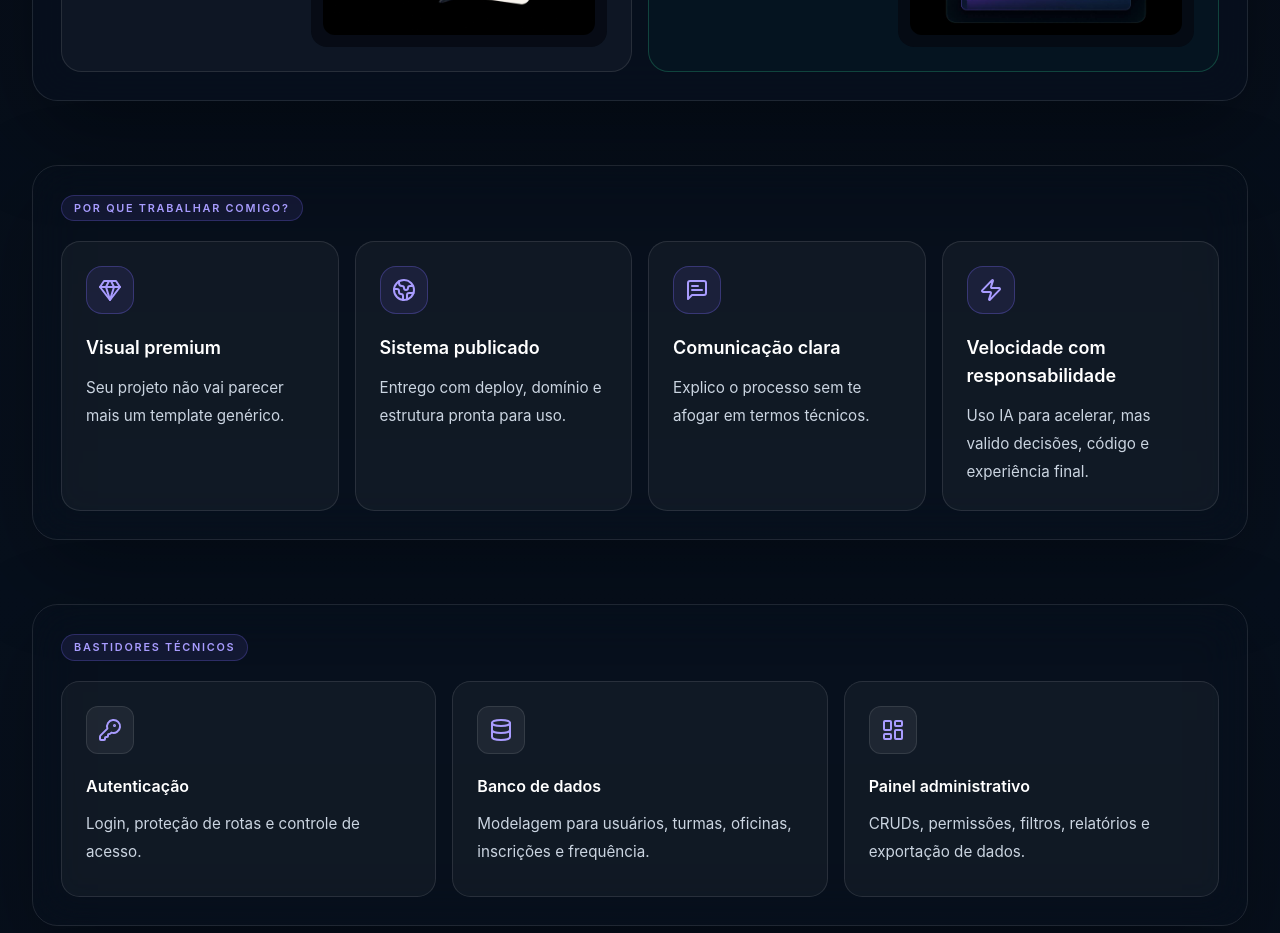
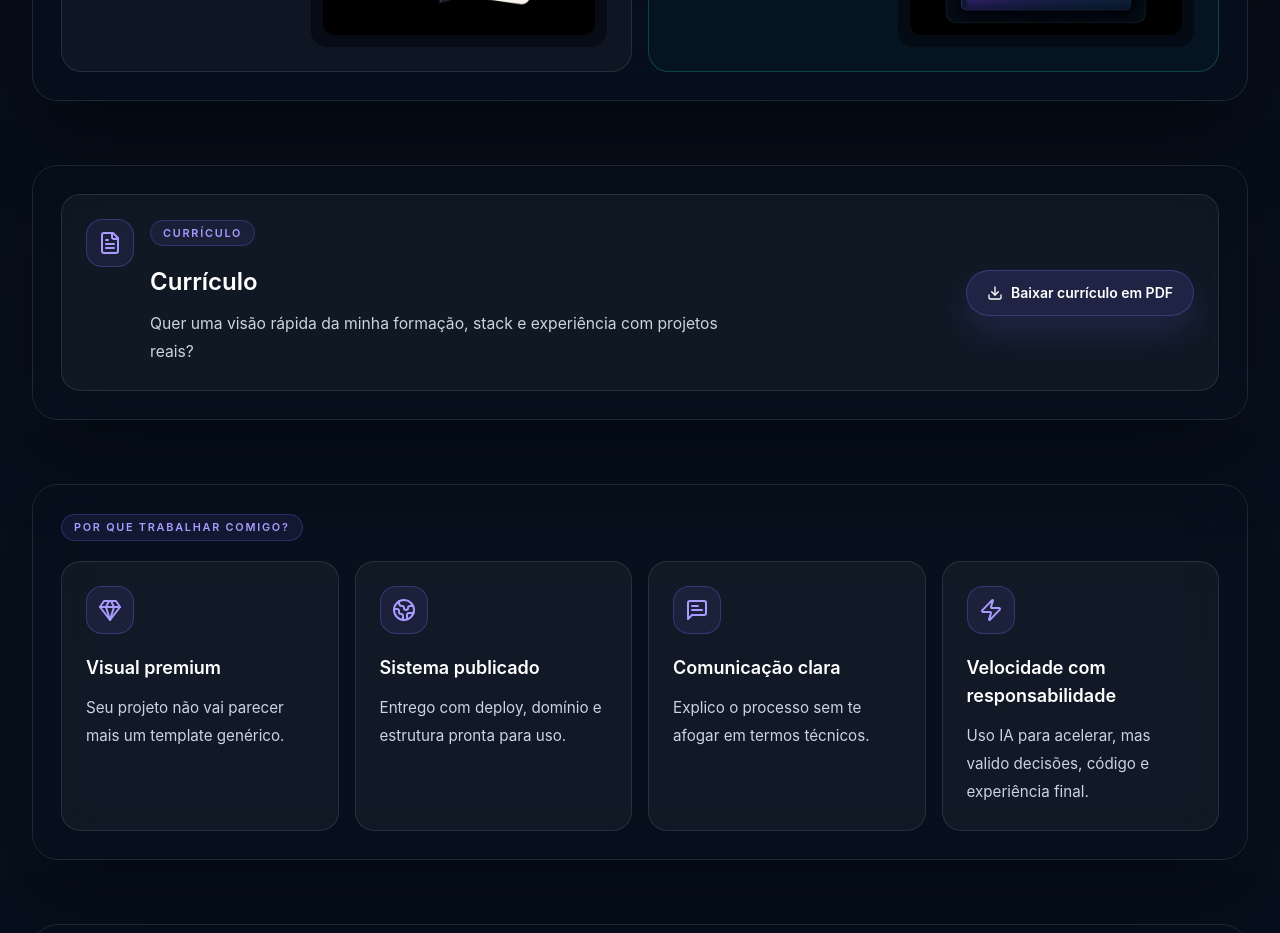
Before and after one commit to hamadvitor0-cell/Portfolio, a Next.js app: page / in a window 1280 px wide. Shown: the part 1840-2773 px from the top of the page. Built offline with nearby package versions, Linux system fonts and the light colour scheme.

Commit message:
Add resume download section

```diff
--- a/src/app/page.tsx
+++ b/src/app/page.tsx
@@ -3,6 +3,7 @@ import { FinalCtaSection } from "@/sections/final-cta";
 import { HeroSection } from "@/sections/hero";
 import { InvestmentSection } from "@/sections/investment";
 import { ProcessSection } from "@/sections/process";
+import { ResumeSection } from "@/sections/resume";
 import { TechnicalBackstageSection } from "@/sections/technical-backstage";
 import { WhyWorkSection } from "@/sections/why-work";
 
@@ -11,6 +12,7 @@ export default function Home() {
     <main>
       <HeroSection />
       <AudienceTabsSection />
+      <ResumeSection />
       <WhyWorkSection />
       <TechnicalBackstageSection />
       <ProcessSection />
--- /dev/null
+++ b/src/sections/resume.tsx
@@ -0,0 +1,40 @@
+import { Download, FileText } from "lucide-react";
+import { SectionReveal } from "@/components/section-reveal";
+
+export function ResumeSection() {
+  return (
+    <section id="resume" className="scroll-mt-28 px-4 py-8 sm:px-6">
+      <div className="mx-auto max-w-[76rem] rounded-[1.6rem] border border-white/10 bg-[#07101d]/72 p-5 shadow-[0_30px_90px_rgba(0,0,0,0.3)] backdrop-blur-xl sm:p-7">
+        <SectionReveal>
+          <article className="group flex flex-col gap-6 rounded-[1.2rem] border border-white/10 bg-white/[0.04] p-6 transition duration-300 hover:-translate-y-1 hover:border-[#7c6cff]/50 hover:bg-white/[0.065] sm:flex-row sm:items-center sm:justify-between">
+            <div className="flex max-w-2xl gap-4">
+              <span className="grid size-12 shrink-0 place-items-center rounded-2xl border border-[#7c6cff]/30 bg-[#7c6cff]/10 text-[#a99cff] transition group-hover:scale-105">
+                <FileText className="size-6" />
+              </span>
+              <div>
+                <p className="mb-2 inline-flex rounded-full border border-[#7c6cff]/25 bg-[#7c6cff]/10 px-3 py-1 text-[0.68rem] font-semibold uppercase tracking-[0.16em] text-[#a89cff]">
+                  Currículo
+                </p>
+                <h2 className="mt-3 text-2xl font-semibold text-white">Currículo</h2>
+                <p className="mt-3 text-[0.98rem] leading-7 text-slate-300">
+                  Quer uma visão rápida da minha formação, stack e experiência com projetos reais?
+                </p>
+              </div>
+            </div>
+
+            <a
+              href="/VitorHamad_Curriculo.pdf"
+              download
+              target="_blank"
+              rel="noreferrer"
+              className="inline-flex w-full items-center justify-center gap-2 rounded-full border border-[#7c6cff]/30 bg-[#7c6cff]/15 px-5 py-3 text-sm font-semibold text-white shadow-[0_16px_34px_rgba(124,108,255,0.16)] transition duration-300 hover:-translate-y-0.5 hover:border-[#a89cff]/55 hover:bg-[#7c6cff]/25 sm:w-auto"
+            >
+              <Download className="size-4" />
+              Baixar currículo em PDF
+            </a>
+          </article>
+        </SectionReveal>
+      </div>
+    </section>
+  );
+}
```
Also changed, not shown: 1 other file (tests, documents, lock files or other folders).
